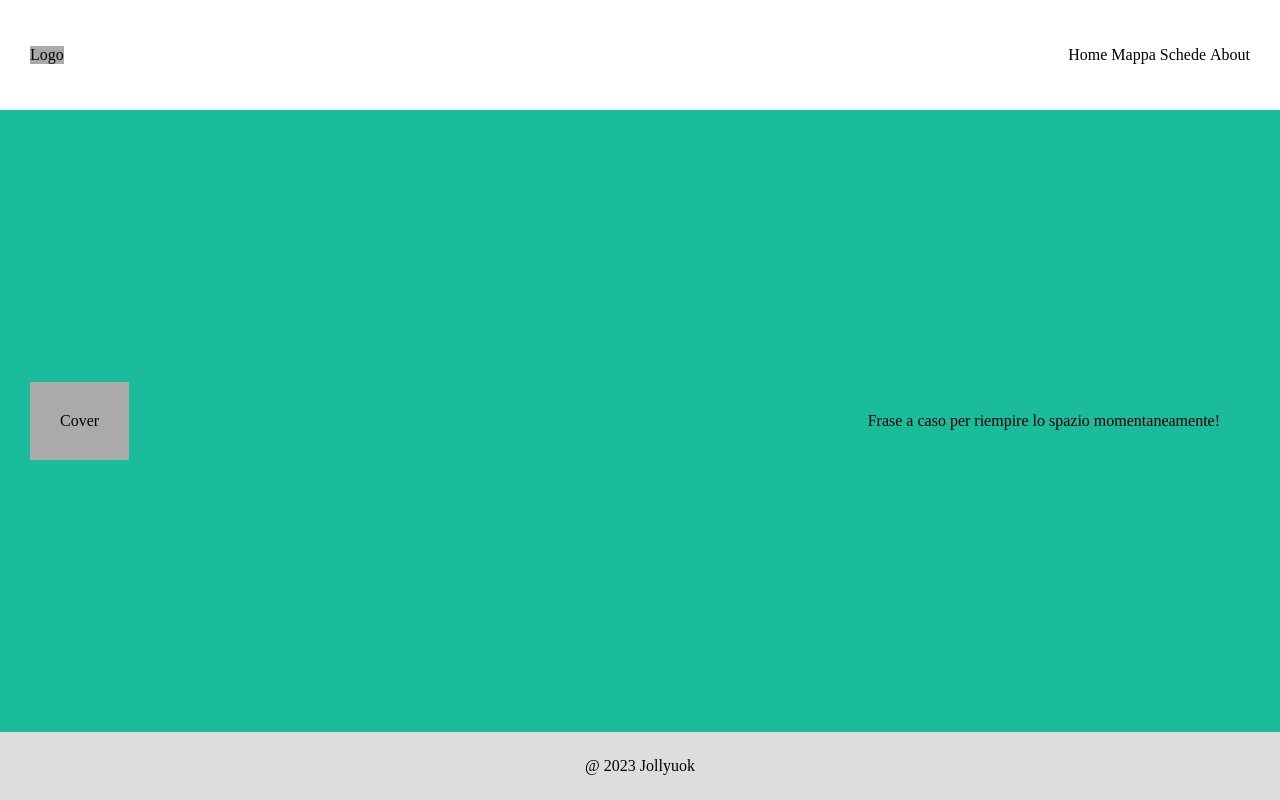
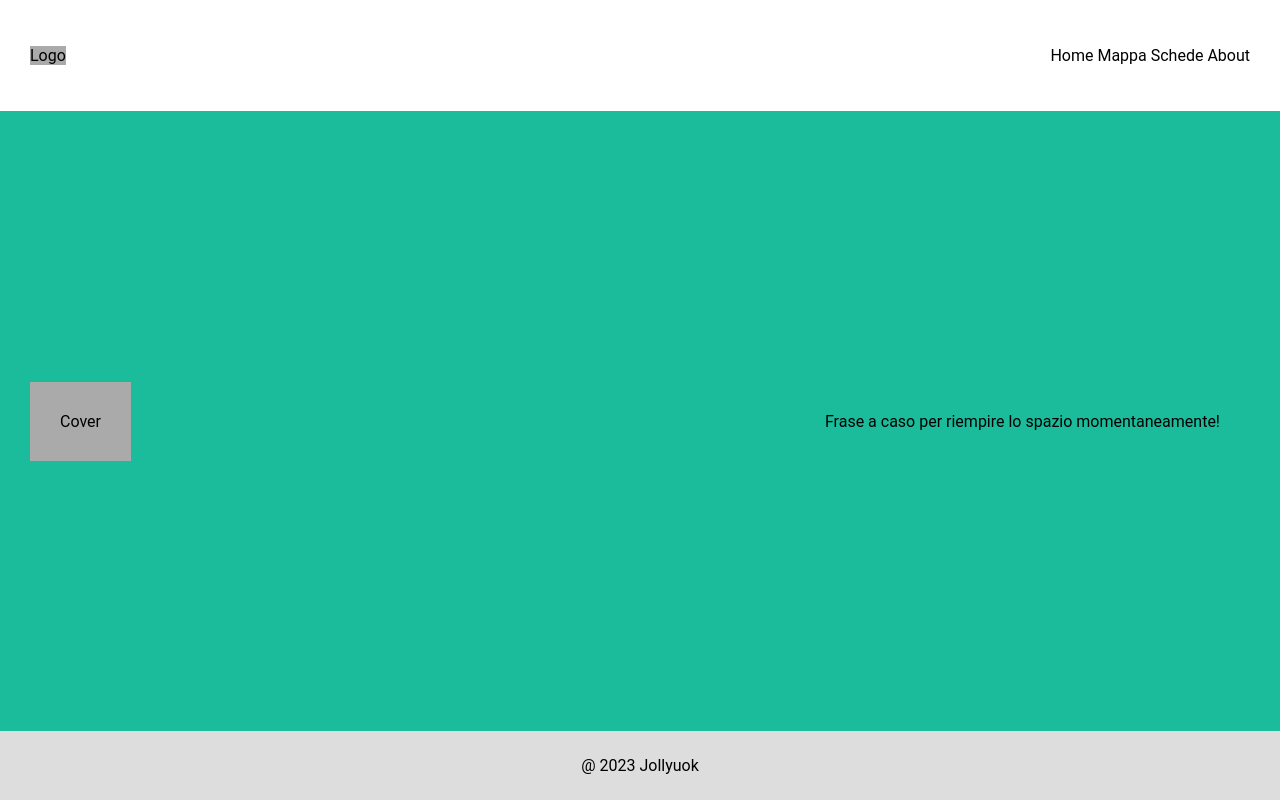
Before and after one commit to VeronicaSanto/jollyuok, a plain HTML site: page index.html in a window 1280 px wide. Drawn offline with Linux system fonts and the light colour scheme.

Commit message:
Update style.css
Font

```diff
--- a/style.css
+++ b/style.css
@@ -5,6 +5,7 @@
     height: 100%;
     margin: 0;
     background-color: black;
+    font-family: Cabin, Roboto, Tahoma, Verdana, Arial, sans-serif;
 }
 .navbar {
     display: flex;
```
